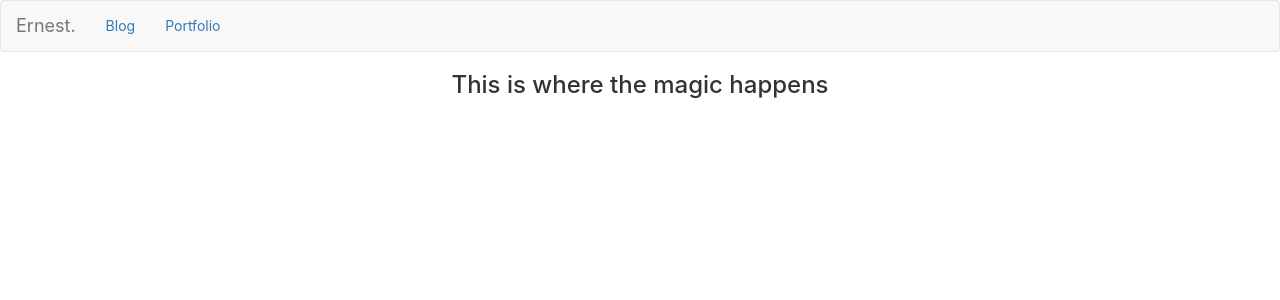
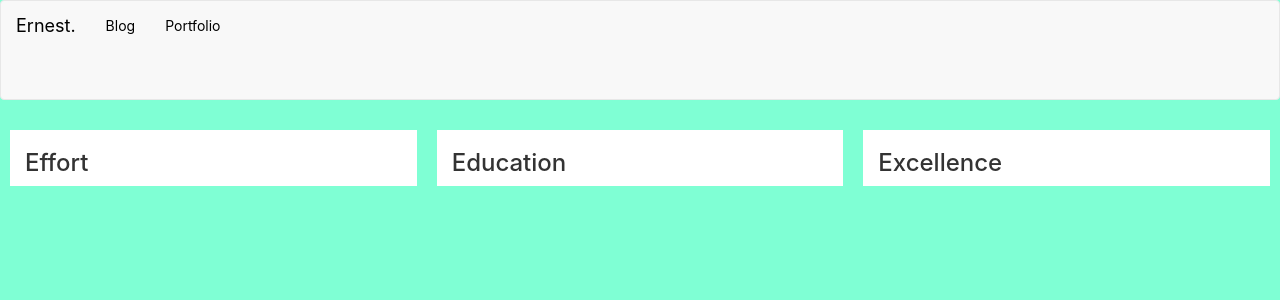
Before and after one commit to ernestviola/static-blog, a React (Create React App) app: page / in a window 1280 px wide. Shown: the top 300 px of the page. Built offline with nearby package versions, Linux system fonts and the light colour scheme.

Commit message:
Working on styles

```diff
--- a/src/App.css
+++ b/src/App.css
@@ -1,5 +1,5 @@
 .App {
-  text-align: center;
+  text-align: left;
 }
 
 .App-logo {
@@ -22,6 +22,24 @@
   color: #61dafb;
 }
 
+.Link {
+  color: black;
+  text-decoration: none;
+}
+
+.Link:hover {
+  color: grey;
+  text-decoration: none;
+}
+
+.navbar-default, .navbar-brand {
+  color: Black !important;
+}
+
+.navbar-default, .navbar-brand:hover {
+  color:grey !important;
+}
+
 @keyframes App-logo-spin {
   from {
     transform: rotate(0deg);
--- a/src/App.js
+++ b/src/App.js
@@ -1,7 +1,6 @@
 import React, { Component } from 'react';
 import { Nav, Navbar, NavItem } from 'react-bootstrap';
 import { Link } from 'react-router-dom';
-import logo from './logo.svg';
 import './App.css';
 import Routes from './Routes';
 
@@ -12,18 +11,20 @@ class App extends Component {
         <Navbar fluid collapseOnSelect>
           <Navbar.Header>
             <Navbar.Brand>
-              <Link to="/">Ernest.</Link>
+              <Link to="/" className="Brand">Ernest.</Link>
             </Navbar.Brand>
             <Navbar.Toggle />
           </Navbar.Header>
+          <Navbar.Collapse>
             <Nav>
               <NavItem>
-              <Link to="/blog">Blog</Link>
+                <Link to="/blog" className='Link'>Blog</Link>
               </NavItem>
               <NavItem>
-              <Link to="/portfolio">Portfolio</Link>
+                <Link to="/portfolio" className='Link'>Portfolio</Link>
               </NavItem>
             </Nav>
+          </Navbar.Collapse>
         </Navbar>
         <Routes />
       </div>
--- /dev/null
+++ b/src/containers/Home.css
@@ -0,0 +1,6 @@
+.card {
+    background-color: white;
+    border-color: aquamarine;
+    border-width: 10px;
+    border-style: solid;
+}
--- a/src/containers/Home.js
+++ b/src/containers/Home.js
@@ -1,10 +1,31 @@
 import React, { Component } from 'react'
+import { Grid, Row, Col } from 'react-bootstrap';
+import "./Home.css";
 
 export default class Home extends Component {
     render() {
         return (
             <div className="Home">
-                <h3>This is where the magic happens</h3>
+                <Grid>
+                    <Row className="show-grid">
+                        <Col xs={12} md={4} className="card">
+                            <div >
+                                <h3>Effort</h3>
+                            </div>
+                        </Col>
+                        <Col xs={12} md={4} className="card">
+                            <div >
+                                <h3>Education</h3>
+                            </div>
+
+                        </Col>
+                        <Col xs={12} md={4} className="card">
+                            <div >
+                                <h3>Excellence</h3>
+                            </div>
+                        </Col>
+                    </Row>
+                </Grid>
             </div>
         )
     }
--- a/src/index.css
+++ b/src/index.css
@@ -1,6 +1,7 @@
 body {
   margin: 0;
   padding: 0;
+  background-color: aquamarine;
   font-family: -apple-system, BlinkMacSystemFont, "Segoe UI", "Roboto", "Oxygen",
     "Ubuntu", "Cantarell", "Fira Sans", "Droid Sans", "Helvetica Neue",
     sans-serif;
@@ -8,6 +9,13 @@ body {
   -moz-osx-font-smoothing: grayscale;
 }
 
+.navbar {
+  min-height: 100px;
+}
+.container {
+  width: 100%;
+}
+
 code {
   font-family: source-code-pro, Menlo, Monaco, Consolas, "Courier New",
     monospace;
```
Lines whose indentation alone changed are shown as unchanged.
